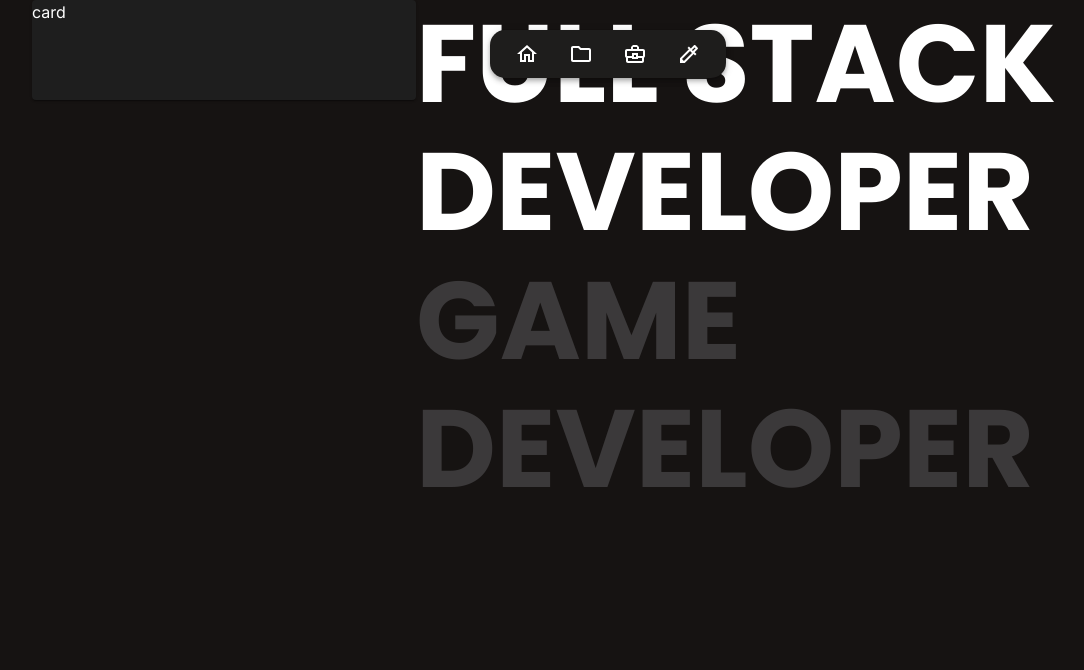
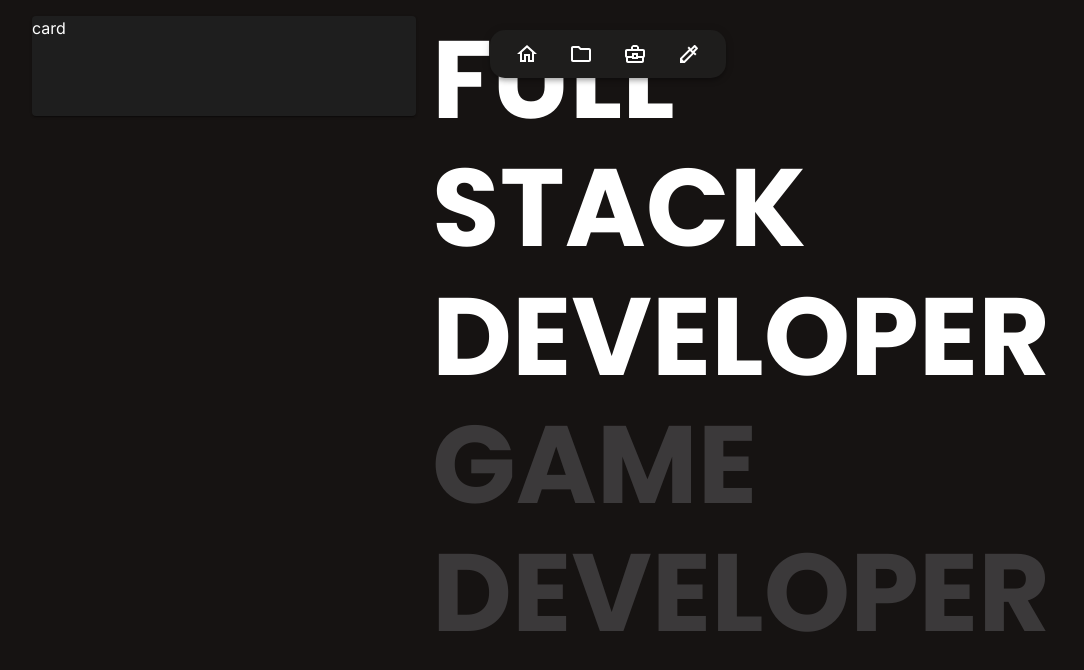
Before and after one commit to rotembab/resume-frontend, a React (Vite) app: page / in a window 1280 px wide. Shown: the top 670 px of the page, without its empty margins (32-1116 px from the left). Built offline with nearby package versions, Linux system fonts and the light colour scheme.

Commit message:
added things and needs to change nav menu again for better customization

```diff
--- a/src/App.tsx
+++ b/src/App.tsx
@@ -16,13 +16,14 @@ export default function App() {
         height: '100%',
       }}
     >
-      <NavMenu />
-
-      <Grid container>
+      <Grid container gap={2}>
+        <Grid size={12}>
+          <NavMenu />
+        </Grid>
         <Grid size={4}>
           <DetailsCard />
         </Grid>
-        <Grid size={8}>
+        <Grid size={6}>
           <Routes>
             <Route path='/' element={<HomePage />} />
             <Route path='/projects' element={<ProjectsPage />} />
--- a/src/components/pages/home/home.page.tsx
+++ b/src/components/pages/home/home.page.tsx
@@ -1,14 +1,20 @@
-import { Slide, Typography } from '@mui/material';
+import { Typography } from '@mui/material';
 import { translations } from '../../../lang/en';
+import { SlideFadeTransition } from '../../ui/slide-fade-transition/slide-fade-transition-component';
 
 export const HomePage = () => {
   return (
-    <Slide
-      timeout={{ enter: 500 }}
-      key={location.pathname}
-      in
-      appear
-      direction='down'
+    <SlideFadeTransition
+      fadeAppear
+      fadeIn
+      slideAppear
+      slideIn
+      slideKey={location.pathname + '_slide'}
+      fadeKey={location.pathname + '_fade'}
+      slideTimeout={{ enter: 500 }}
+      fadeStyle={{
+        transitionDuration: '1s',
+      }}
     >
       <div>
         <Typography variant='h1'>{translations.Home.heading1}</Typography>
@@ -16,6 +22,6 @@ export const HomePage = () => {
           {translations.Home.heading2}
         </Typography>
       </div>
-    </Slide>
+    </SlideFadeTransition>
   );
 };
--- a/src/components/ui/details-card/details-card.component.tsx
+++ b/src/components/ui/details-card/details-card.component.tsx
@@ -1,23 +1,21 @@
-import { Card, Fade, Slide } from '@mui/material';
+import { Card, Slide } from '@mui/material';
 import { useLocation } from 'react-router';
+import { SlideFadeTransition } from '../slide-fade-transition/slide-fade-transition-component';
 
 export const DetailsCard = () => {
   const location = useLocation();
   return (
-    <Slide
-      timeout={{ enter: 400 }}
-      key={location.pathname}
-      in
-      appear
-      direction='down'
-    >
-      <Fade
-        style={{
+    <SlideFadeTransition
+      fadeAppear
+      fadeIn
+      slideAppear
+      slideIn
+      slideKey={location.pathname + '_slide'}
+      fadeKey={location.pathname + '_fade'}
+      slideTimeout={{ enter: 400 }}
+      fadeStyle={{
         transitionDuration: '1s',
       }}
-        key={location.pathname + 'fade'}
-        in
-        appear
     >
       <Card
         sx={{
@@ -26,7 +24,6 @@ export const DetailsCard = () => {
       >
         card
       </Card>
-      </Fade>
-    </Slide>
+    </SlideFadeTransition>
   );
 };
--- a/src/components/ui/nav-menu/nav-menu.component.tsx
+++ b/src/components/ui/nav-menu/nav-menu.component.tsx
@@ -13,7 +13,7 @@ export const NavMenu = ({}: NavMenuProps) => {
       color='transparent'
       sx={{
         padding: '10px 25px',
-        position: 'absolute',
+
         width: 'max-content',
         height: '48px',
         flexWrap: 'nowrap',
--- /dev/null
+++ b/src/components/ui/slide-fade-transition/slide-fade-transition-component.tsx
@@ -0,0 +1,69 @@
+import { Fade, Slide } from '@mui/material';
+
+type TimeoutAttribute =
+  | number
+  | {
+      appear?: number | undefined;
+      enter?: number | undefined;
+      exit?: number | undefined;
+    }
+  | {
+      appear?: number | undefined;
+      enter?: number | undefined;
+      exit?: number | undefined;
+    };
+
+type SlideFadeTransitionProps = {
+  children: React.ReactNode;
+  slideTimeout?: TimeoutAttribute;
+  fadeTimeout?: TimeoutAttribute;
+  slideKey: string;
+  fadeKey: string;
+  slideIn?: boolean;
+  slideAppear?: boolean;
+  fadeIn?: boolean;
+  fadeAppear?: boolean;
+  slideDirection?: 'down' | 'left' | 'right' | 'up';
+  slideStyle?: React.CSSProperties;
+  fadeStyle?: React.CSSProperties;
+  slideContainer?: Element | ((element: Element) => Element) | null;
+};
+export const SlideFadeTransition = ({
+  children,
+  slideTimeout,
+  slideKey,
+  fadeTimeout,
+  fadeKey,
+  slideIn,
+  slideAppear,
+  fadeIn,
+  fadeAppear,
+  slideDirection = 'down',
+  slideStyle,
+  fadeStyle,
+  slideContainer,
+}: SlideFadeTransitionProps) => {
+  return (
+    <Slide
+      container={slideContainer}
+      style={slideStyle}
+      in={slideIn}
+      appear={slideAppear}
+      key={slideKey}
+      timeout={slideTimeout}
+      direction={slideDirection}
+    >
+      <div>
+        <Fade
+          style={fadeStyle}
+          in={fadeIn}
+          appear={fadeAppear}
+          key={fadeKey}
+          timeout={fadeTimeout}
+        >
+          {children as React.ReactElement}
+        </Fade>
+      </div>
+    </Slide>
+  );
+};
```
Lines whose indentation alone changed are shown as unchanged.
